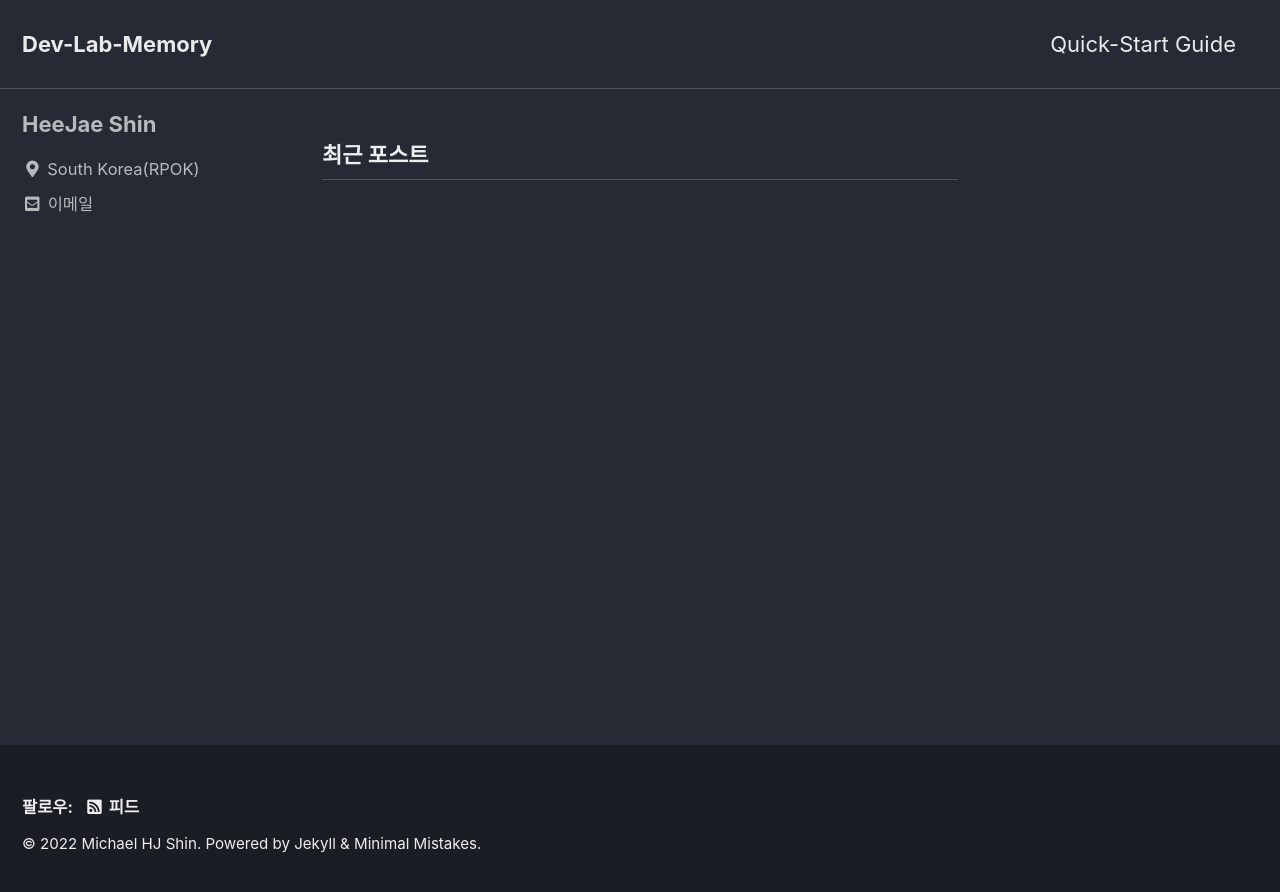
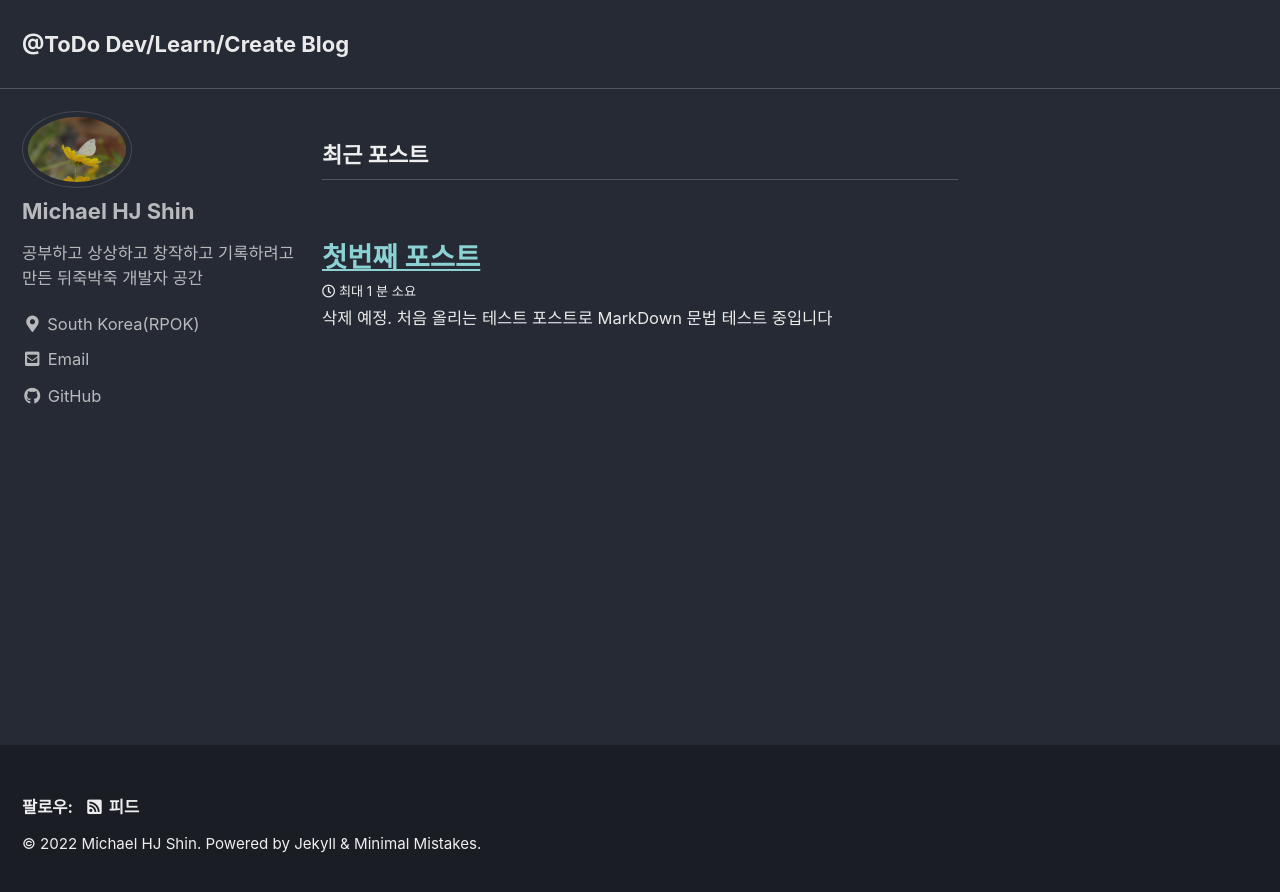
Before and after one commit to MichaelHjShin/MichaelHjShin.github.io, a Jekyll site: the page built from index.html, in a window 1280 px wide. Shown: the top 892 px of the page. Built offline with Jekyll 4.4.1, drawn with Linux system fonts in a browser that asks for light colours; cached includes are drawn as plain includes; the list of posts is cut into pages by our own code.

Commit message:
Test first post
Markdown and post test

````diff
--- a/_config.yml
+++ b/_config.yml
@@ -16,11 +16,11 @@ minimal_mistakes_skin    : "dark" # "air", "aqua", "contrast", "dark", "dirt", "
 
 # Site Settings
 locale                   : "ko-KR"
-title                    : "Dev-Lab-Memory"
+title                    : "@ToDo Dev/Learn/Create Blog"
 title_separator          : "-"
 subtitle                 : # site tagline that appears below site title in masthead
 name                     : "Michael HJ Shin"
-description              : "경험하고 새롭게 알게되는 모든 내용에 대해 기록하고 공유하고자 하는 공간"
+description              : "공부하고 상상하고 창작하고 기록하려고 만든 뒤죽박죽 개발자 공간"
 url                      : "https://MichaelHjShin.github.io" # the base hostname & protocol for your site e.g. "https://mmistakes.github.io"
 baseurl                  : # the subpath of your site, e.g. "/blog"
 repository               : "MichaelHjShin.github.io" # GitHub username/repo-name e.g. "mmistakes/minimal-mistakes"
@@ -102,15 +102,15 @@ analytics:
 
 # Site Author
 author:
-  name             : "HeeJae Shin"
-  avatar           : # path of avatar image, e.g. "/assets/images/bio-photo.jpg"
-  bio              : ""
+  name             : "Michael HJ Shin"
+  avatar           : "/assets/images/my_profile_butterfly.jpg" # path of avatar image, e.g. "/assets/images/bio-photo.jpg"
+  bio              : "공부하고 상상하고 창작하고 기록하려고 만든 뒤죽박죽 개발자 공간"
   location         : "South Korea(RPOK)"
-  email            : micahelhjshin@gmail.com
+  email            : #micahelhjshin@gmail.com
   links:
     - label: "Email"
       icon: "fas fa-fw fa-envelope-square"
-      # url: "michaelhjshin@gmail.com"
+      url: "michaelhjshin@gmail.com"
     - label: "Website"
       icon: "fas fa-fw fa-link"
       # url: "https://your-website.com"
@@ -122,7 +122,7 @@ author:
       # url: "https://facebook.com/"
     - label: "GitHub"
       icon: "fab fa-fw fa-github"
-      # url: "https://github.com/"
+      url: "https://github.com/MichaelHjShin"
     - label: "Instagram"
       icon: "fab fa-fw fa-instagram"
       # url: "https://instagram.com/"
--- a/_data/navigation.yml
+++ b/_data/navigation.yml
@@ -1,7 +1,7 @@
 # main links
 main:
-  - title: "Quick-Start Guide"
-    url: https://mmistakes.github.io/minimal-mistakes/docs/quick-start-guide/
+  #- title: "Quick-Start Guide"
+  #  url: https://mmistakes.github.io/minimal-mistakes/docs/quick-start-guide/
   # - title: "About"
   #   url: https://mmistakes.github.io/minimal-mistakes/about/
   # - title: "Sample Posts"
--- /dev/null
+++ b/_posts/2022-03-12-My_First_Post.md
@@ -0,0 +1,64 @@
+---
+title:  "첫번째 포스트"
+excerpt: "삭제 예정. 처음 올리는 테스트 포스트로 MarkDown 문법 테스트 중입니다"
+
+categories:
+  - Blog
+tags:
+  - [Blog, Github]
+
+toc: true
+toc_sticky: true
+
+date: 2022-03-12
+last_modified_at: 2022-03-12
+---
+
+# 1. MarkDown 포맷 테스트
+First section content 내용
+<br>
+
+
+
+## 1.1 순서 있는 내용 작성하기
+1. 내용 1
+2. 내용 2
+3. 내용 3
+
+## 1.2 Link and Add Reference
+\[MarkDown 포맷에 대해 **참조**하기 아주 좋은 github 자료] \[1]
+
+## 1.3 Block Quote
+>  1. This is a first blockqute.
+>  2. This is a first blockqute.2
+>	> This is a second blockqute.
+>	>	> This is a third blockqute.
+> > > > Final block
+
+## 1.4 Code Block
+```cpp
+#include <iostream>
+
+using namespace std;
+
+public class MyTestClass
+{
+private:
+  uint32_t num1_;
+  uint32_t num2_;
+private:
+  MyTestClass():num1_(0), num2_(0){}
+  ~MyTestClasss()
+public:
+  void printNumInfo(uint32_t input)
+  {
+    cout << "input value is " << input << endl;
+  }
+}
+```
+# 2. 두번째 MD Section
+여기는 아무 내용 없음
+
+
+# 3. Reference
+\[1]:  https://gist.github.com/ihoneymon/652be052a0727ad59601
````
Also changed, not shown: assets/images/my_profile_butterfly.jpg (added).
